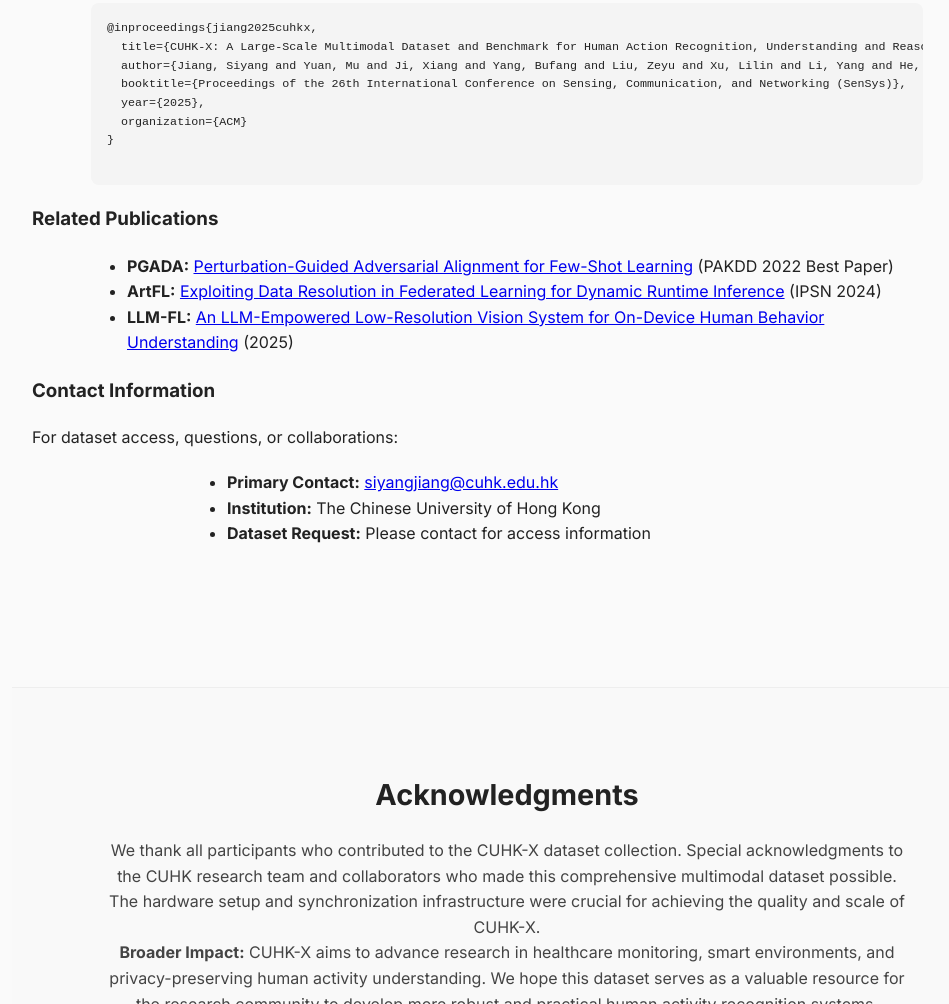
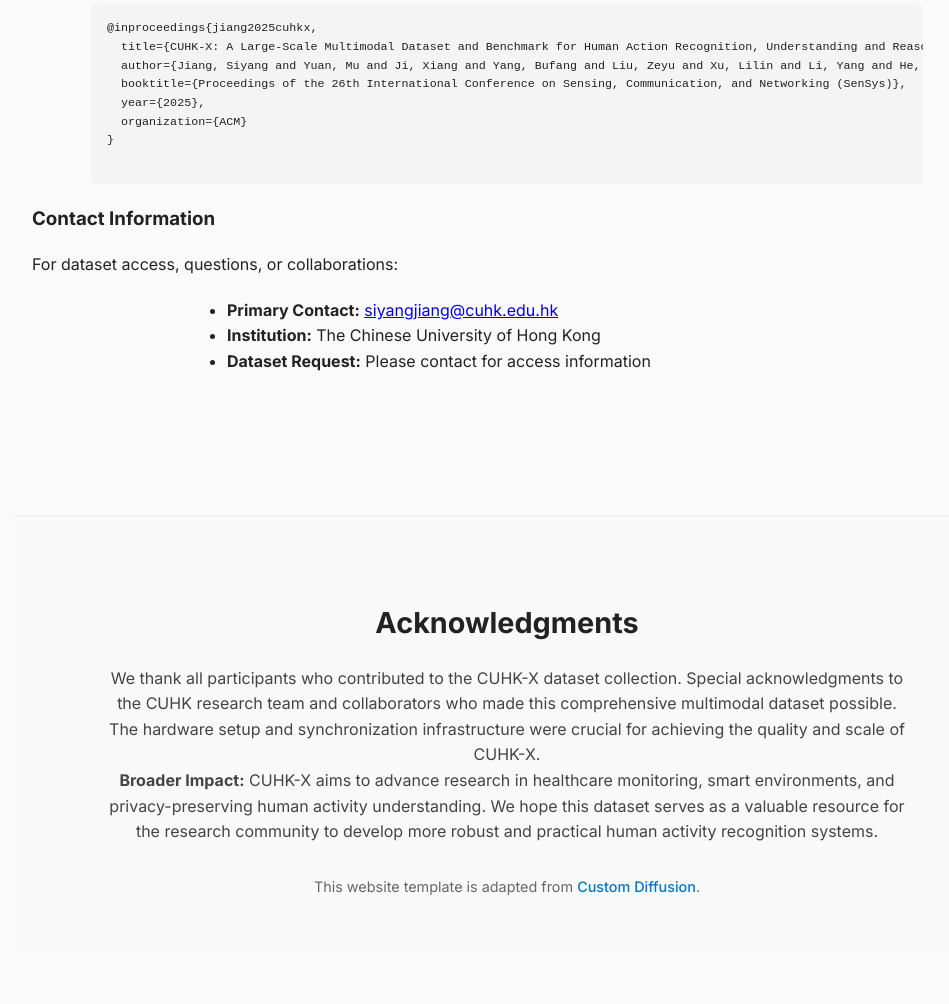
Before and after one commit to siyang-jiang/CUHK-X, a plain HTML site: page docs/index.html in a window 1280 px wide. Shown: the part 7635-8639 px from the top of the page, without its empty margins (133-1082 px from the left). After the commit the page ends 8593 px from the top, so only its background shows below. Drawn offline with Linux system fonts and the light colour scheme.

Commit message:
Update Pages

```diff
--- a/docs/index.html
+++ b/docs/index.html
@@ -544,12 +544,12 @@
 }
     </pre>
 
-    <h3>Related Publications</h3>
+    <!-- <h3>Related Publications</h3>
     <ul style="text-align: left; max-width: 800px; margin: 20px auto;">
       <li><strong>PGADA:</strong> <a href="https://arxiv.org/abs/2205.03817">Perturbation-Guided Adversarial Alignment for Few-Shot Learning</a> (PAKDD 2022 Best Paper)</li>
       <li><strong>ArtFL:</strong> <a href="#">Exploiting Data Resolution in Federated Learning for Dynamic Runtime Inference</a> (IPSN 2024)</li>
       <li><strong>LLM-FL:</strong> <a href="#">An LLM-Empowered Low-Resolution Vision System for On-Device Human Behavior Understanding</a> (2025)</li>
-    </ul>
+    </ul> -->
 
     <h3>Contact Information</h3>
     <p>For dataset access, questions, or collaborations:</p>
```
